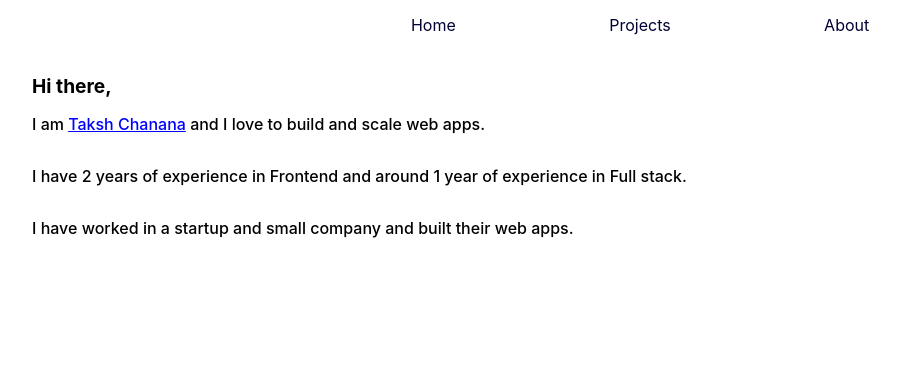
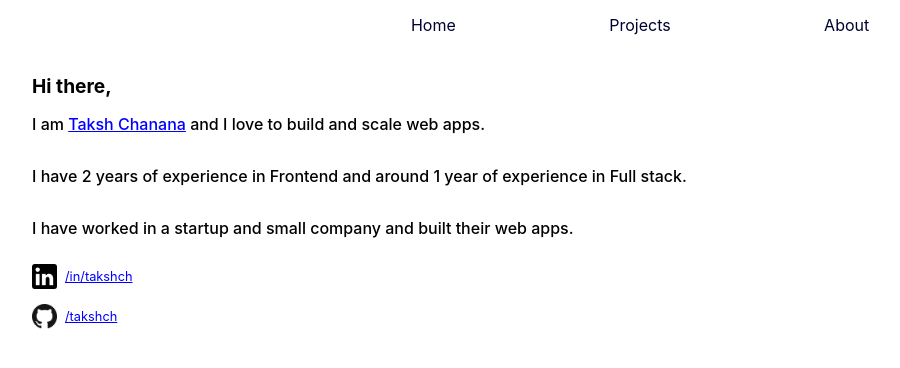
Before and after one commit to takshch/website, a Next.js app: page / in a window 1280 px wide. Shown: the top 368 px of the page, without its empty margins (0-900 px from the left). Built offline with nearby package versions, Linux system fonts and the light colour scheme.

Commit message:
Adds linkedin and github links with their icons

```diff
--- /dev/null
+++ b/components/contact.jsx
@@ -0,0 +1,20 @@
+import Image from "next/image";
+import Link from "next/link";
+import styles from '../styles/components/contact.module.scss';
+
+function Contact({ href, imageSrc, text }) {
+  return (
+    <Link href={href} target="_blank">
+      <a className={styles.contact}>
+        <div className={styles.icon}>
+          <Image src={imageSrc} alt={text} width="25" height="25" />
+        </div>
+        <span className={styles.text}>
+          {text}
+        </span>
+      </a>
+    </Link>
+  );
+}
+
+export default Contact;
--- a/layouts/index.js
+++ b/layouts/index.js
@@ -5,10 +5,7 @@ function DefaultLayout({ children }) {
   return (
     <div className={styles['default-layout']}>
       <Navbar />
-
-      <div className={styles.content}>
-        {children}
-      </div>
+      {children}
     </div>
   );
 }
--- a/pages/index.jsx
+++ b/pages/index.jsx
@@ -1,6 +1,7 @@
 import Head from 'next/head';
 import styles from '../styles/Home.module.scss';
 import Link from 'next/link';
+import Contact from '../components/contact';
 
 export default function Home() {
   return (
@@ -30,6 +31,19 @@ export default function Home() {
             I have worked in a startup and small company and built their web
             apps.
           </p>
+
+          <div className={styles.contact}>
+            <Contact
+              href="https://www.linkedin.com/in/takshch"
+              imageSrc="/icons/linkedin.png"
+              text="/in/takshch"
+            />
+            <Contact
+              href="https://github.com/takshch"
+              imageSrc="/icons/github.png"
+              text="/takshch"
+            />
+          </div>
         </div>
       </div>
     </>
--- a/styles/DefaultLayout.module.scss
+++ b/styles/DefaultLayout.module.scss
@@ -1,8 +1,3 @@
 .default-layout {
   width: 100%;
 }
-
-.content {
-  padding: 2em;
-  padding-top: 1.5em;
-}
--- a/styles/Home.module.scss
+++ b/styles/Home.module.scss
@@ -1,5 +1,7 @@
 .route_index {
   display: flex;
+  padding: 2em;
+  padding-top: 1.5em;
 }
 
 .intro {
@@ -14,3 +16,9 @@
   font-weight: bold;
   font-size: 1.2rem;
 }
+
+.contact {
+  margin-top: 10px;
+  display: grid;
+  gap: 15px;
+}
--- /dev/null
+++ b/styles/components/contact.module.scss
@@ -0,0 +1,14 @@
+.contact {
+  display: flex;
+  gap: 8px;
+  align-items: center;
+}
+
+.icon {
+  display: grid;
+  place-content: center;
+}
+
+.text {
+  font-size: 0.8rem;
+}
```
Also changed, not shown: public/icons/github.png (added), public/icons/linkedin.png (added).
